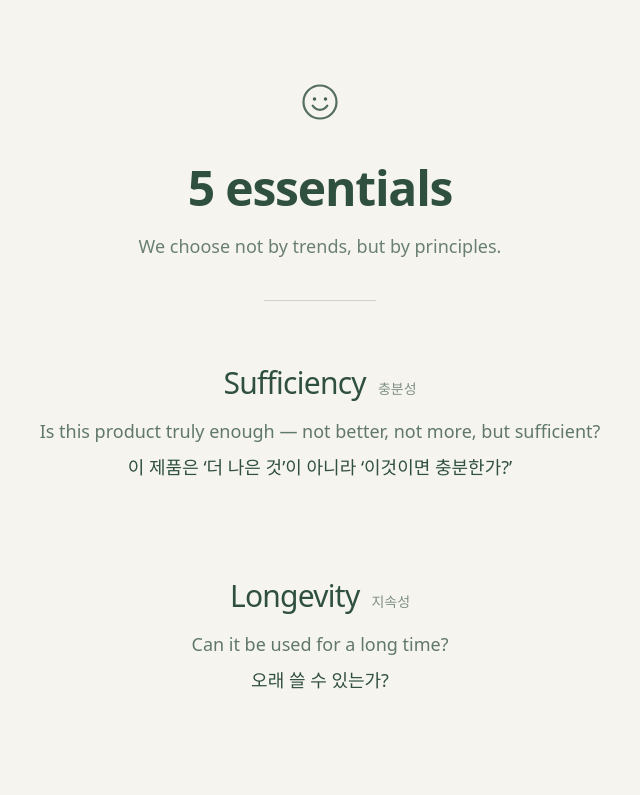
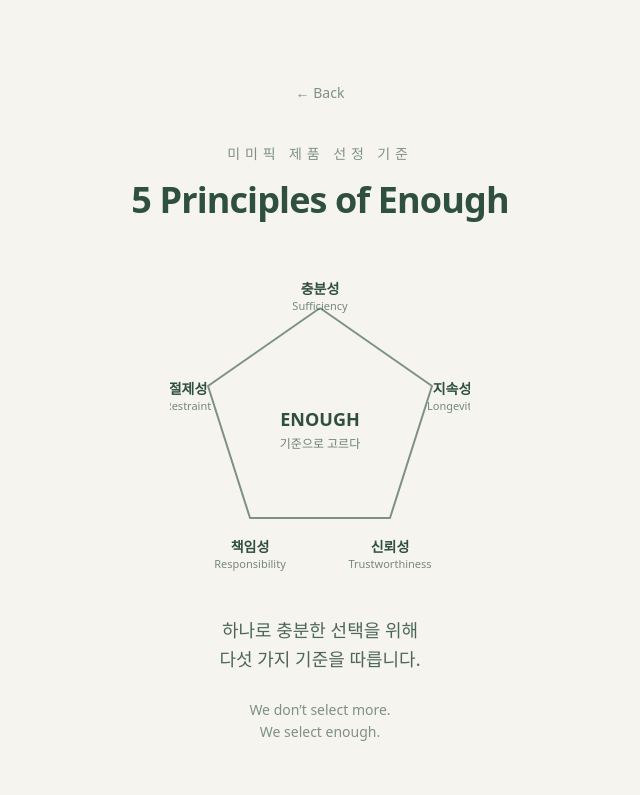
Before and after one commit to mijialee0322-jpg/mimipick-landing, a Next.js app: page /essentials in a window 1280 px wide. Shown: the top 795 px of the page, without its empty margins (320-960 px from the left). Built offline with nearby package versions, Linux system fonts and the light colour scheme.

Commit message:
Update page.jsx

```diff
--- a/app/essentials/page.jsx
+++ b/app/essentials/page.jsx
@@ -4,174 +4,166 @@ import React from "react";
 import Link from "next/link";
 import { motion } from "framer-motion";
 
-const principles = [
-  {
-    title: "Sufficiency",
-    subtitle: "충분성",
-    descEn:
-      "Is this product truly enough — not better, not more, but sufficient?",
-    descKr: "이 제품은 ‘더 나은 것’이 아니라 ‘이것이면 충분한가?’",
-  },
-  {
-    title: "Longevity",
-    subtitle: "지속성",
-    descEn: "Can it be used for a long time?",
-    descKr: "오래 쓸 수 있는가?",
-  },
-  {
-    title: "Restraint",
-    subtitle: "절제성",
-    descEn: "Have unnecessary elements been removed?",
-    descKr: "불필요한 요소가 제거되었는가?",
-  },
-  {
-    title: "Responsibility",
-    subtitle: "책임성",
-    descEn: "Does it reduce burden on the environment and society?",
-    descKr: "환경과 사회에 부담을 덜 주는가?",
-  },
-  {
-    title: "Trustworthiness",
-    subtitle: "신뢰성",
-    descEn: "Was it chosen by standards — not by brand?",
-    descKr: "브랜드가 아닌 기준으로 선택되었는가?",
-  },
+const brandGreen = "#2F4F3F";
+
+// 오각형 좌표 (300x300 뷰박스 기준)
+const PTS = [
+  [150, 32],  // top
+  [262, 110], // right-top
+  [220, 242], // right-bottom
+  [80, 242],  // left-bottom
+  [38, 110],  // left-top
 ];
 
-export default function PrinciplesPage() {
+const labels = [
+  { kr: "충분성", en: "Sufficiency", x: 150, y: 18, anchor: "middle" },
+  { kr: "지속성", en: "Longevity", x: 282, y: 118, anchor: "middle" },
+  { kr: "신뢰성", en: "Trustworthiness", x: 220, y: 276, anchor: "middle" },
+  { kr: "책임성", en: "Responsibility", x: 80, y: 276, anchor: "middle" },
+  { kr: "절제성", en: "Restraint", x: 18, y: 118, anchor: "middle" },
+];
+
+function pointsToString(pts) {
+  return pts.map(([x, y]) => `${x},${y}`).join(" ");
+}
+
+export default function EssentialsPage() {
   const year = new Date().getFullYear();
 
+  const polygonPoints = pointsToString(PTS);
+
   return (
-    <div className="min-h-screen bg-[#F6F4EF] px-6 py-20 text-[#2F4F3F]">
-      {/* ✅ Top small smile (link back to home) */}
-      <div className="max-w-3xl mx-auto">
-        <div className="flex justify-center">
-          <Link href="/" aria-label="Back to home">
-            <motion.div
-              initial={{ opacity: 0, y: -10, scale: 0.98 }}
-              animate={{ opacity: 1, y: 0, scale: 1 }}
-              transition={{ duration: 0.7, ease: "easeOut" }}
-              whileHover={{ scale: 1.06 }}
-              whileTap={{ scale: 0.97 }}
-              className="cursor-pointer select-none"
-              title="Back to home"
-            >
-              <SmileMark />
-            </motion.div>
+    <div className="min-h-screen bg-[#F6F4EF] text-[#2F4F3F] px-6 py-20">
+      <div className="max-w-3xl mx-auto text-center">
+        {/* Back */}
+        <div className="text-center">
+          <Link href="/about" className="text-sm opacity-60 hover:opacity-100 transition">
+            ← Back
           </Link>
         </div>
 
-        {/* Header */}
+        {/* Title */}
         <motion.div
-          initial={{ opacity: 0, y: 18 }}
+          initial={{ opacity: 0, y: 10 }}
           animate={{ opacity: 1, y: 0 }}
-          transition={{ duration: 0.7, ease: "easeOut", delay: 0.05 }}
-          className="text-center mt-10"
+          transition={{ duration: 0.7, ease: "easeOut" }}
+          className="mt-10"
         >
-          <h1 className="text-4xl sm:text-5xl font-semibold tracking-tight">
-           5 essentials
+          <p className="text-sm tracking-[0.35em] opacity-60">
+            미미픽 제품 선정 기준
+          </p>
+          <h1 className="mt-4 text-3xl sm:text-4xl font-semibold tracking-tight">
+            5 Principles of Enough
           </h1>
-          <p className="mt-5 text-lg opacity-70">
-            We choose not by trends, but by principles.
+        </motion.div>
+
+        {/* Pentagon */}
+        <motion.div
+          initial={{ opacity: 0, scale: 0.98 }}
+          animate={{ opacity: 1, scale: 1 }}
+          transition={{ duration: 0.8, ease: "easeOut", delay: 0.15 }}
+          className="mt-14 flex justify-center"
+        >
+          <svg width="300" height="300" viewBox="0 0 300 300">
+            {/* Draw line */}
+            <motion.polygon
+              points={polygonPoints}
+              fill="none"
+              stroke={brandGreen}
+              strokeWidth="2"
+              strokeLinejoin="round"
+              initial={{ pathLength: 0, opacity: 0 }}
+              animate={{ pathLength: 1, opacity: 0.6 }}
+              transition={{ duration: 1.1, ease: "easeInOut" }}
+            />
+
+            {/* Center */}
+            <motion.g
+              initial={{ opacity: 0, y: 6 }}
+              animate={{ opacity: 1, y: 0 }}
+              transition={{ duration: 0.8, ease: "easeOut", delay: 0.55 }}
+            >
+              <text
+                x="150"
+                y="150"
+                textAnchor="middle"
+                fontSize="18"
+                fontWeight="700"
+                fill={brandGreen}
+              >
+                ENOUGH
+              </text>
+              <text
+                x="150"
+                y="172"
+                textAnchor="middle"
+                fontSize="12"
+                fill={brandGreen}
+                opacity="0.7"
+              >
+                기준으로 고르다
+              </text>
+            </motion.g>
+
+            {/* Labels */}
+            {labels.map((l, i) => (
+              <motion.g
+                key={l.kr}
+                initial={{ opacity: 0, y: 6 }}
+                animate={{ opacity: 1, y: 0 }}
+                transition={{
+                  duration: 0.6,
+                  ease: "easeOut",
+                  delay: 0.25 + i * 0.08,
+                }}
+              >
+                <text
+                  x={l.x}
+                  y={l.y}
+                  textAnchor={l.anchor}
+                  fontSize="14"
+                  fontWeight="600"
+                  fill={brandGreen}
+                >
+                  {l.kr}
+                </text>
+                <text
+                  x={l.x}
+                  y={l.y + 16}
+                  textAnchor={l.anchor}
+                  fontSize="11"
+                  fill={brandGreen}
+                  opacity="0.65"
+                >
+                  {l.en}
+                </text>
+              </motion.g>
+            ))}
+          </svg>
+        </motion.div>
+
+        {/* Short explanation */}
+        <motion.div
+          initial={{ opacity: 0, y: 10 }}
+          animate={{ opacity: 1, y: 0 }}
+          transition={{ duration: 0.7, ease: "easeOut", delay: 0.2 }}
+          className="mt-10"
+        >
+          <p className="text-lg leading-relaxed opacity-85">
+            하나로 충분한 선택을 위해
+            <br />
+            다섯 가지 기준을 따릅니다.
           </p>
 
-          <div className="mt-10 mx-auto h-px w-28 bg-[#2F4F3F]/20" />
-        </motion.div>
-
-        {/* Principles: scroll reveal, stagger feel */}
-        <div className="mt-16 space-y-14">
-          {principles.map((p, idx) => (
-            <PrincipleCard key={p.title} p={p} index={idx} />
-          ))}
-        </div>
-
-        {/* Footer */}
-        <motion.div
-          initial={{ opacity: 0, y: 18 }}
-          whileInView={{ opacity: 1, y: 0 }}
-          viewport={{ once: true, amount: 0.4 }}
-          transition={{ duration: 0.65, ease: "easeOut", delay: 0.05 }}
-          className="text-center mt-20"
-        >
-          <p className="text-xl sm:text-2xl leading-relaxed">
+          <p className="mt-6 text-sm opacity-60 leading-relaxed">
             We don’t select more.
             <br />
             We select enough.
           </p>
-          <p className="mt-6 text-sm opacity-60">© {year} Mimi Pick.</p>
+
+          <p className="mt-14 text-xs opacity-40">© {year} Mimi Pick.</p>
         </motion.div>
       </div>
     </div>
   );
 }
-
-function PrincipleCard({ p, index }) {
-  return (
-    <motion.div
-      initial={{ opacity: 0, y: 26 }}
-      whileInView={{ opacity: 1, y: 0 }}
-      viewport={{ once: true, amount: 0.35 }}
-      transition={{
-        duration: 0.7,
-        ease: "easeOut",
-        delay: Math.min(index * 0.08, 0.32),
-      }}
-      className="text-center"
-    >
-      <div className="inline-flex items-baseline gap-3">
-        <h2 className="text-2xl sm:text-3xl font-medium tracking-tight">
-          {p.title}
-        </h2>
-        <span className="text-sm opacity-60">{p.subtitle}</span>
-      </div>
-
-      <p className="mt-4 text-base sm:text-lg opacity-75 leading-relaxed">
-        {p.descEn}
-      </p>
-      <p className="mt-2 text-base sm:text-lg leading-relaxed">{p.descKr}</p>
-
-      <div className="mt-10 mx-auto h-px w-12 bg-[#2F4F3F]/18" />
-    </motion.div>
-  );
-}
-
-/**
- * ✅ Small smile mark (inline SVG)
- * - keeps the brand connection
- * - uses currentColor (inherits #2F4F3F from parent)
- */
-function SmileMark() {
-  return (
-    <svg
-      width="44"
-      height="44"
-      viewBox="0 0 120 120"
-      fill="none"
-      xmlns="http://www.w3.org/2000/svg"
-      className="opacity-90"
-      style={{ color: "#2F4F3F" }}
-    >
-      {/* circle */}
-      <circle
-        cx="60"
-        cy="60"
-        r="45"
-        stroke="currentColor"
-        strokeWidth="6"
-        opacity="0.9"
-      />
-      {/* eyes */}
-      <circle cx="45" cy="52" r="4.8" fill="currentColor" />
-      <circle cx="75" cy="52" r="4.8" fill="currentColor" />
-      {/* smile */}
-      <path
-        d="M40 70 C50 85, 70 85, 80 70"
-        stroke="currentColor"
-        strokeWidth="6"
-        strokeLinecap="round"
-        fill="none"
-        opacity="0.9"
-      />
-    </svg>
-  );
-}
```
